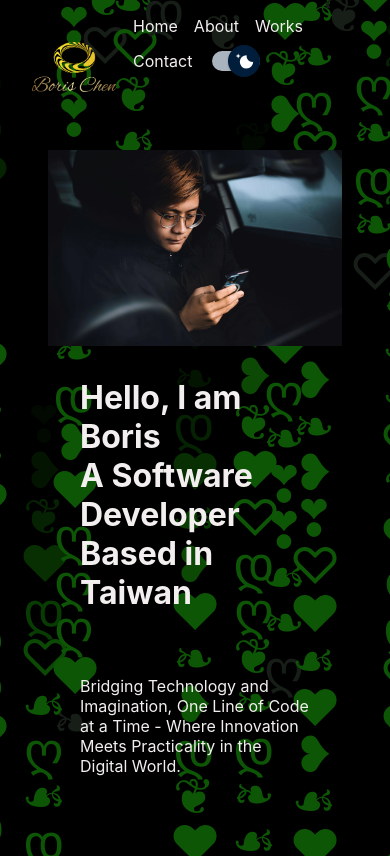
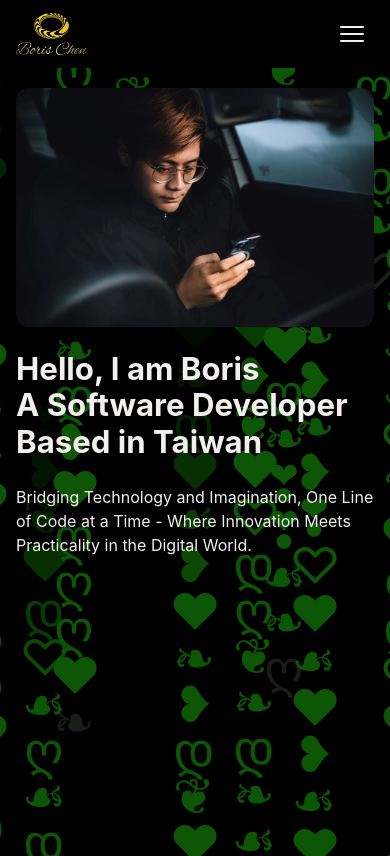
Before and after one commit to Boris870315/mywebsite, a React (Create React App) app: page /#/ in a window 390 px wide. Built offline with nearby package versions, Linux system fonts and the light colour scheme.

Commit message:
Improve mobile responsive layout

```diff
--- a/src/components/ExperiencePiece.css
+++ b/src/components/ExperiencePiece.css
@@ -62,6 +62,12 @@
 
 /* RWD：小螢幕改成上下排列 */
 @media screen and (max-width: 768px) {
+  .experience-piece {
+    margin-bottom: 1rem;
+    padding: 1rem;
+    border-radius: 8px;
+  }
+
   .meta-row,
   .project-row {
     grid-template-columns: 1fr;
@@ -72,4 +78,10 @@
     font-weight: 600;
     padding-bottom: 0;
   }
+
+  .left-meta,
+  .right-meta {
+    margin-top: 0.75rem;
+    gap: 6px;
+  }
 }
--- a/src/components/SkillPiece.css
+++ b/src/components/SkillPiece.css
@@ -10,10 +10,11 @@
     max-height: 20rem;
     background-color: var(--body_background_transparent);
 }
-img {
+.skill-piece img {
     width: 10rem;
     height: 10rem;
     margin: 1rem;
+    object-fit: contain;
 }
 .skill-text{
     font-size: 100px;
@@ -23,3 +24,17 @@ img {
     margin-top: 0;
     margin-bottom: 1rem;
 }
+
+@media screen and (max-width: 600px) {
+    .skill-piece {
+        max-width: none;
+        min-height: 13rem;
+        margin: 0 0.4rem;
+    }
+
+    .skill-piece img {
+        width: 7rem;
+        height: 7rem;
+        margin: 1rem;
+    }
+}
--- a/src/components/footer.css
+++ b/src/components/footer.css
@@ -15,3 +15,14 @@
     opacity: 0.8; /* Slightly fade the text for a subtle look */
     color: var(--body_font);
   }
+
+  @media screen and (max-width: 600px) {
+    .footer-container {
+      justify-content: center;
+      padding: 1.25rem 1rem;
+    }
+
+    .footer-text {
+      font-size: 0.875rem;
+    }
+  }
--- a/src/components/menu.css
+++ b/src/components/menu.css
@@ -44,8 +44,79 @@
     color: #ff0000;
   }
 
+  .menu-toggle {
+    display: none;
+  }
+
   @media screen and (max-width: 600px) {
-    .header p{
-      font-size: 10px;
+    .header {
+      position: relative;
+      padding: 0.75rem 1rem;
     }
-}
+
+    .logo {
+      max-height: 42px;
+      margin: 0;
+    }
+
+    .menu-toggle {
+      display: flex;
+      width: 44px;
+      height: 44px;
+      padding: 10px;
+      border: 0;
+      border-radius: 8px;
+      background: transparent;
+      flex-direction: column;
+      justify-content: center;
+      gap: 5px;
+      cursor: pointer;
+    }
+
+    .menu-toggle span {
+      display: block;
+      width: 24px;
+      height: 2px;
+      border-radius: 2px;
+      background: var(--body_font);
+    }
+
+    .header nav {
+      display: none;
+      position: absolute;
+      top: 100%;
+      left: 0;
+      right: 0;
+      padding: 0.5rem 1rem 1rem;
+      background: var(--body_background);
+      box-shadow: 0 10px 20px rgba(0, 0, 0, 0.18);
+    }
+
+    .header nav.nav-open {
+      display: block;
+    }
+
+    .menu {
+      align-items: stretch;
+      flex-direction: column;
+      gap: 0;
+    }
+
+    .menu li {
+      margin: 0;
+      border-bottom: 1px solid rgba(128, 128, 128, 0.25);
+    }
+
+    .menu li a {
+      display: block;
+      padding: 0.8rem 0.25rem;
+      font-size: 1rem;
+    }
+
+    .menu .theme-control {
+      display: flex;
+      min-height: 48px;
+      align-items: center;
+      border-bottom: 0;
+    }
+  }
--- a/src/components/menuBar.js
+++ b/src/components/menuBar.js
@@ -5,13 +5,13 @@ import React, { useState } from 'react';
 import FormControlLabel from '@mui/material/FormControlLabel';
 
 import logo_golden from '../assets/logo/logo_golden.png'
-import logo_black from '../assets/logo/logo_black.png'
 import "./menu.css"
 
 function MenuBar() {
   const [isDark, setIsDark] = useState(
     () => document.documentElement.dataset.theme === 'dark'
   );
+  const [isMenuOpen, setIsMenuOpen] = useState(false);
 
   const MaterialUISwitch = styled(Switch)(({ theme }) => ({
     width: 62,
@@ -69,24 +69,38 @@ function MenuBar() {
   return (
     <header className="header">
       <div className='logo'>
-      <Link to="/">
+        <Link to="/" onClick={() => setIsMenuOpen(false)}>
           <img src={logo_golden} className="logo" alt='Boris Chen'></img>
         </Link>
       </div>
 
-    <nav>
-        <ul class="menu">
-            <li><NavLink to="/" activeClassName="activeLink">Home</NavLink></li>
-            <li><NavLink to="/about" activeClassName="activeLink">About</NavLink></li>
-            <li><NavLink to="/hello" activeClassName="activeLink">Works</NavLink></li>
-            <li><NavLink to="/contact" activeClassName="activeLink">Contact</NavLink></li>
+      <button
+        className="menu-toggle"
+        type="button"
+        aria-label="Toggle navigation"
+        aria-expanded={isMenuOpen}
+        onClick={() => setIsMenuOpen(open => !open)}
+      >
+        <span></span>
+        <span></span>
+        <span></span>
+      </button>
+
+      <nav className={isMenuOpen ? 'nav-open' : ''}>
+        <ul className="menu">
+          <li><NavLink to="/" onClick={() => setIsMenuOpen(false)}>Home</NavLink></li>
+          <li><NavLink to="/about" onClick={() => setIsMenuOpen(false)}>About</NavLink></li>
+          <li><NavLink to="/hello" onClick={() => setIsMenuOpen(false)}>Works</NavLink></li>
+          <li><NavLink to="/contact" onClick={() => setIsMenuOpen(false)}>Contact</NavLink></li>
+          <li className="theme-control">
             <FormControlLabel
-        control={<MaterialUISwitch sx={{ m: 1 }} checked={isDark} onChange={toggleTheme}/>}
+              aria-label="Toggle color theme"
+              control={<MaterialUISwitch sx={{ m: 0 }} checked={isDark} onChange={toggleTheme}/>}
             />
+          </li>
         </ul>
       </nav>
     </header>
-
   );
 }
 
--- a/src/pages/about.css
+++ b/src/pages/about.css
@@ -56,8 +56,29 @@
 
   /* RWD：小螢幕改成上下 */
   @media screen and (max-width: 768px) {
+    .intextAbout {
+      padding: 0 1rem;
+    }
+
+    .about-me p {
+      margin: 1rem 0;
+      padding: 1rem;
+      font-size: 1rem;
+      line-height: 1.6;
+    }
+
     .two-col-item{
       grid-template-columns: 1fr;
       row-gap: 8px;
+      margin: 1rem 0;
+      padding: 1rem;
+    }
+
+    .meta-title {
+      font-size: 1.1rem;
+    }
+
+    .meta-sub {
+      font-size: 1rem;
     }
   }
--- a/src/pages/hello.css
+++ b/src/pages/hello.css
@@ -7,3 +7,23 @@
     display: block;
     margin: 2rem;
 }
+
+.slider-container {
+    width: 100%;
+}
+
+@media screen and (max-width: 600px) {
+    .intext {
+        margin: 1.25rem 1rem;
+    }
+
+    .intext > h1 {
+        margin: 1.5rem 0 1rem;
+        font-size: 1.75rem;
+    }
+
+    .slider-container {
+        width: calc(100% - 8px);
+        margin: 0 auto 2rem;
+    }
+}
--- a/src/pages/home.css
+++ b/src/pages/home.css
@@ -1,9 +1,22 @@
 .intro {
-    display: flex;
-    flex-direction: column;
+  position: relative;
+  z-index: 1;
+  display: flex;
+  flex-direction: column;
+  margin: 3rem;
+}
 
-    margin: 3rem;
-  }
+.intro-heading {
+  color: var(--body_font);
+  line-height: 1.18;
+}
+
+.intro-tagline {
+  margin: 3rem 2rem 0;
+  color: var(--body_font);
+  font-size: 1.25rem;
+  line-height: 1.5;
+}
 
   .intro-container {
     display: flex;
@@ -27,6 +40,10 @@
   }
 
   @media (max-width: 750px) {
+    .intro {
+      margin: 1.25rem 1rem 2rem;
+    }
+
     .intro-container{
         width: 100%;
         height: auto;
@@ -40,5 +57,17 @@
         margin: 0;
         height: auto;
         max-width: 100%;
+        border-radius: 12px;
+    }
+
+    .intro-heading {
+      width: 100%;
+      margin: 1.5rem 0 0;
+      font-size: clamp(1.8rem, 8vw, 2.4rem);
+    }
+
+    .intro-tagline {
+      margin: 1.5rem 0 0;
+      font-size: 1rem;
     }
   }
--- a/src/pages/home.js
+++ b/src/pages/home.js
@@ -14,9 +14,9 @@ function HomePage() {
       <div className='intro'>
         <div className="intro-container">
           <img className="avatar" src={borisAvatar} alt="Boris Avatar"></img>
-          <h1 className='intext'>Hello, I am Boris<br/>A Software Developer<br/>Based in Taiwan</h1>
+          <h1 className='intro-heading'>Hello, I am Boris<br/>A Software Developer<br/>Based in Taiwan</h1>
         </div>
-        <p className='intext'>Bridging Technology and Imagination, One Line of Code at a Time - Where Innovation Meets Practicality in the Digital World.</p>
+        <p className='intro-tagline'>Bridging Technology and Imagination, One Line of Code at a Time - Where Innovation Meets Practicality in the Digital World.</p>
       </div>
 
     </div>
```
Lines whose indentation alone changed are shown as unchanged.
